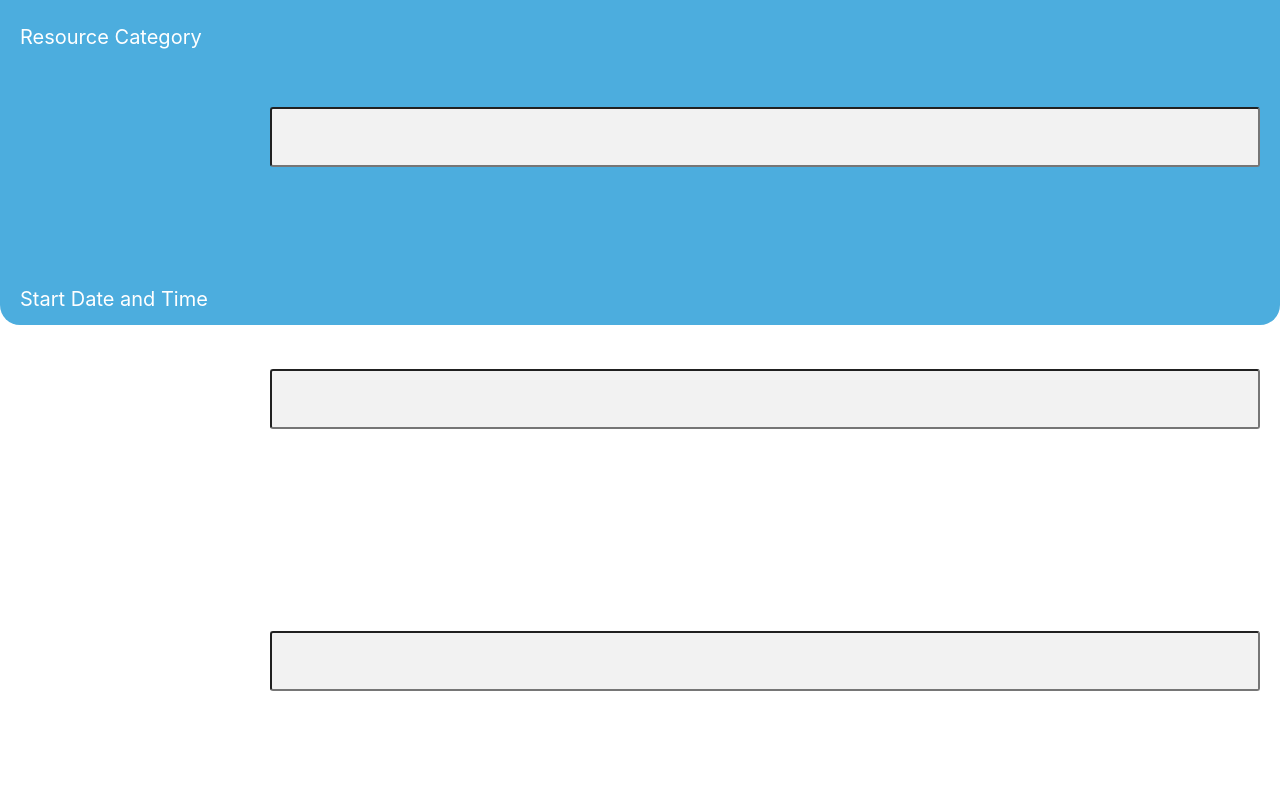
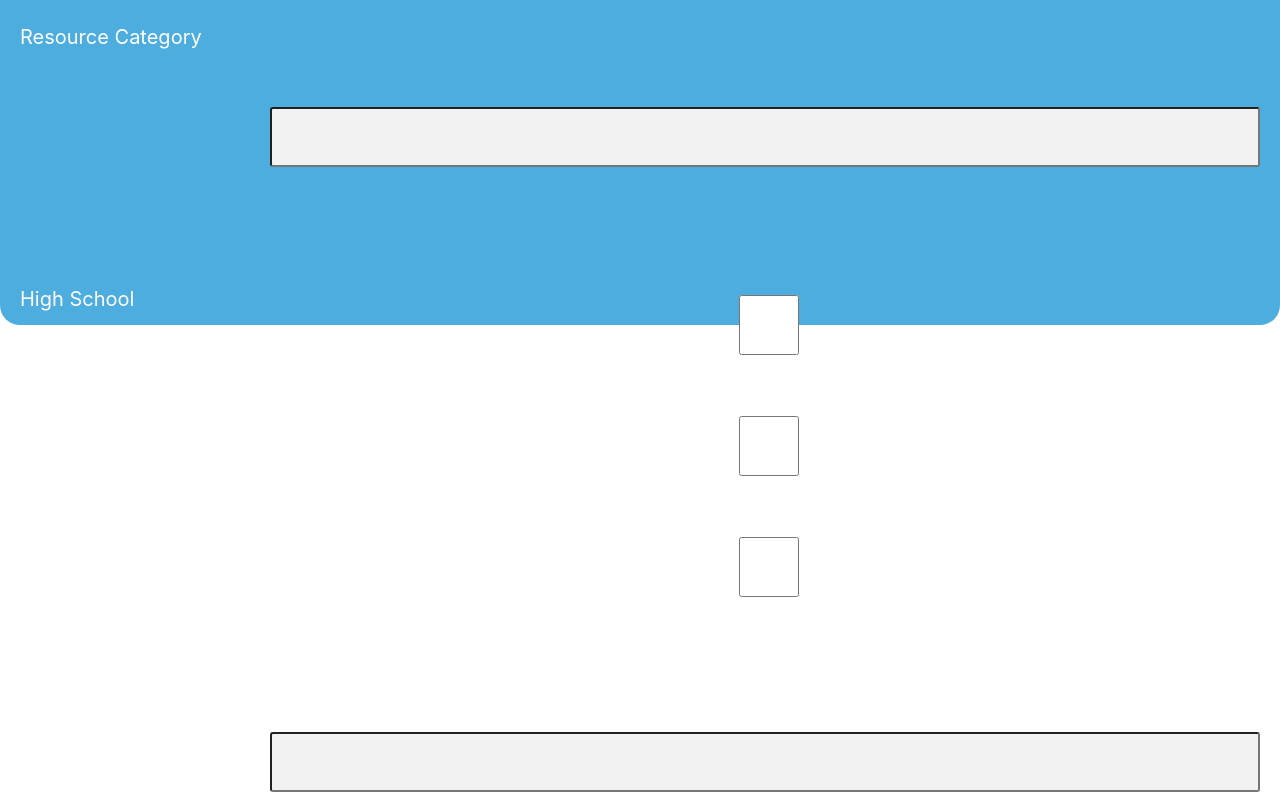
Before and after one commit to TheodoreBFrazier/EDUK, a React (Create React App) app in the folder frontend/: page /resources/create in a window 1280 px wide. Shown: the part 545-1342 px from the top of the page. Built offline with nearby package versions, Linux system fonts and the light colour scheme; no server answers.

Commit message:
check box working to add resource

```diff
--- a/frontend/src/components/CreateResource.js
+++ b/frontend/src/components/CreateResource.js
@@ -5,29 +5,53 @@ import { useState } from "react";
 
 const API = process.env.REACT_APP_API_URL;
 function CreateResource() {
+	// check box
+	const [highSchool, setHighSchool] = useState(false);
+	const [college, setCollege] = useState(false);
+	const [continueLearning, setContinueLearning] = useState(false);
+
+	// all state to send
 	const [resource, setResource] = useState({
 		resource_name: "",
 		description: "",
 		resource_category: "",
+		resourcefor: [],
 		start_datetime: "",
 		end_datetime: "",
 		url: "",
 		is_verified: false,
 	});
 
+	if (highSchool) {
+		resource.resourcefor[0] = "highschool";
+	} else {
+		resource.resourcefor[0] = "null";
+	}
+	if (college) {
+		resource.resourcefor[1] = "college";
+	} else {
+		resource.resourcefor[1] = "null";
+	}
+	if (continueLearning) {
+		resource.resourcefor[2] = "continue learning";
+	} else {
+		resource.resourcefor[2] = "null";
+	}
+
 	const navigate = useNavigate();
 	const handleTextChange = (e) => {
 		setResource({ ...resource, [e.target.id]: e.target.value });
 	};
+
 	const handleSubmit = (e) => {
 		e.preventDefault();
 		//add a new resource to the database
-
 		axios
 			.post(`${API}/resources`, resource)
 			.then((res) => navigate("/resources"))
 			.catch((e) => console.log(e));
 	};
+
 	return (
 		<div>
 			<form className="form" onSubmit={handleSubmit}>
@@ -57,6 +81,35 @@ function CreateResource() {
 					type="text"
 				/>
 				<br />
+
+				{/* check box  */}
+
+				<label htmlFor="highschool">High School</label>
+				<input
+					id="highschool"
+					value="highschool"
+					type="checkbox"
+					onChange={(e) => setHighSchool(e.target.checked)}
+				/>
+
+				<label htmlFor="college">College</label>
+				<input
+					id="college"
+					type="checkbox"
+					name="college"
+					onChange={(e) => setCollege(e.target.checked)}
+				/>
+
+				<label htmlFor="continueLearning">Continue Learning</label>
+				<input
+					id="continueLearning"
+					type="checkbox"
+					name="continueLearning"
+					onChange={(e) => setContinueLearning(e.target.checked)}
+				/>
+
+				{/* check box  */}
+
 				<label htmlFor="start_datetime">Start Date and Time</label>
 				<br />
 				<input
--- a/frontend/src/components/MenuItems.js
+++ b/frontend/src/components/MenuItems.js
@@ -14,4 +14,9 @@ export const MenuItems = [
 		path: "/continuelearning",
 		name: "dropdown-link",
 	},
+	{
+		title: "Add resource",
+		path: "/resources/create",
+		name: "dropdown-link",
+	},
 ];
```
Lines whose indentation alone changed are shown as unchanged.
